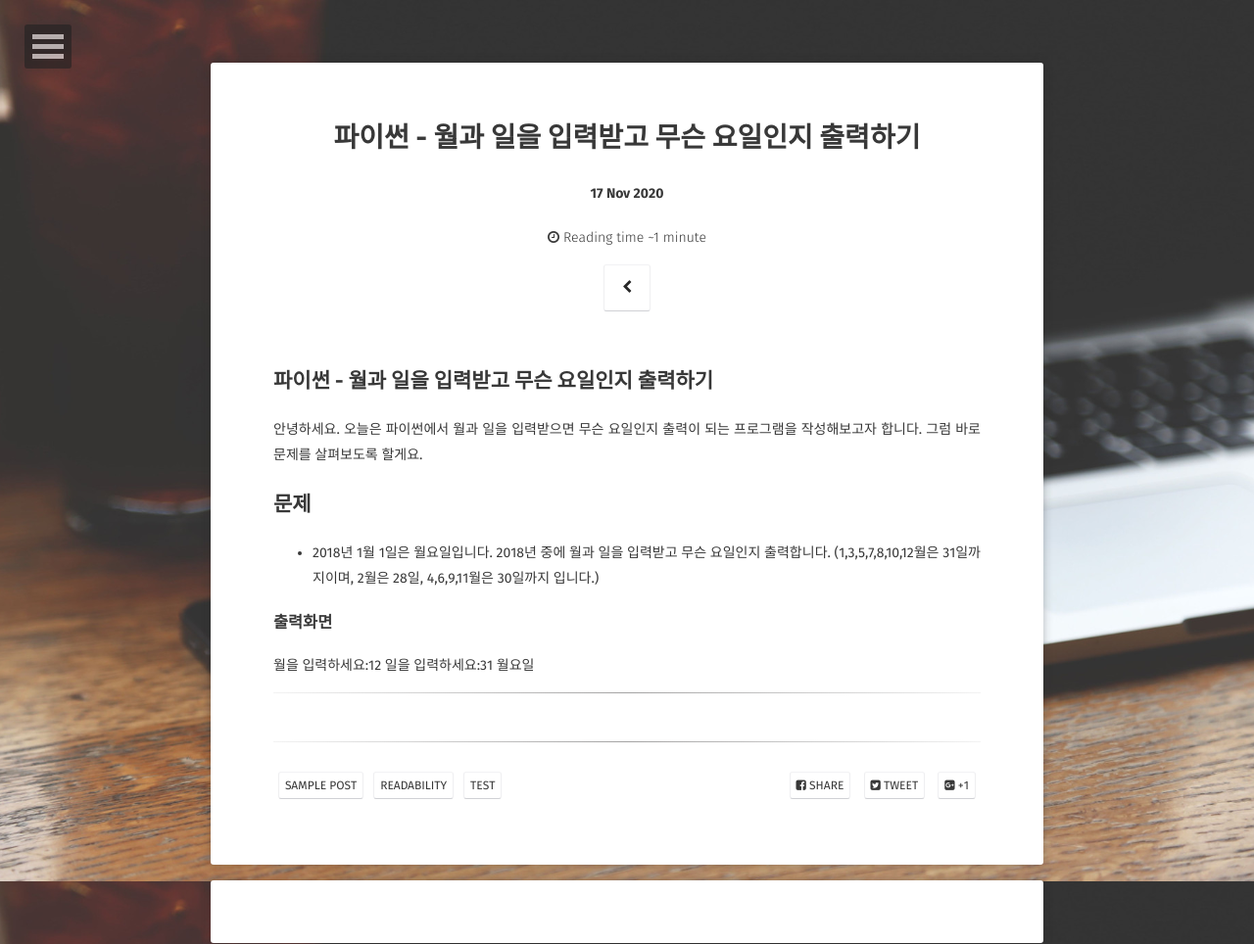
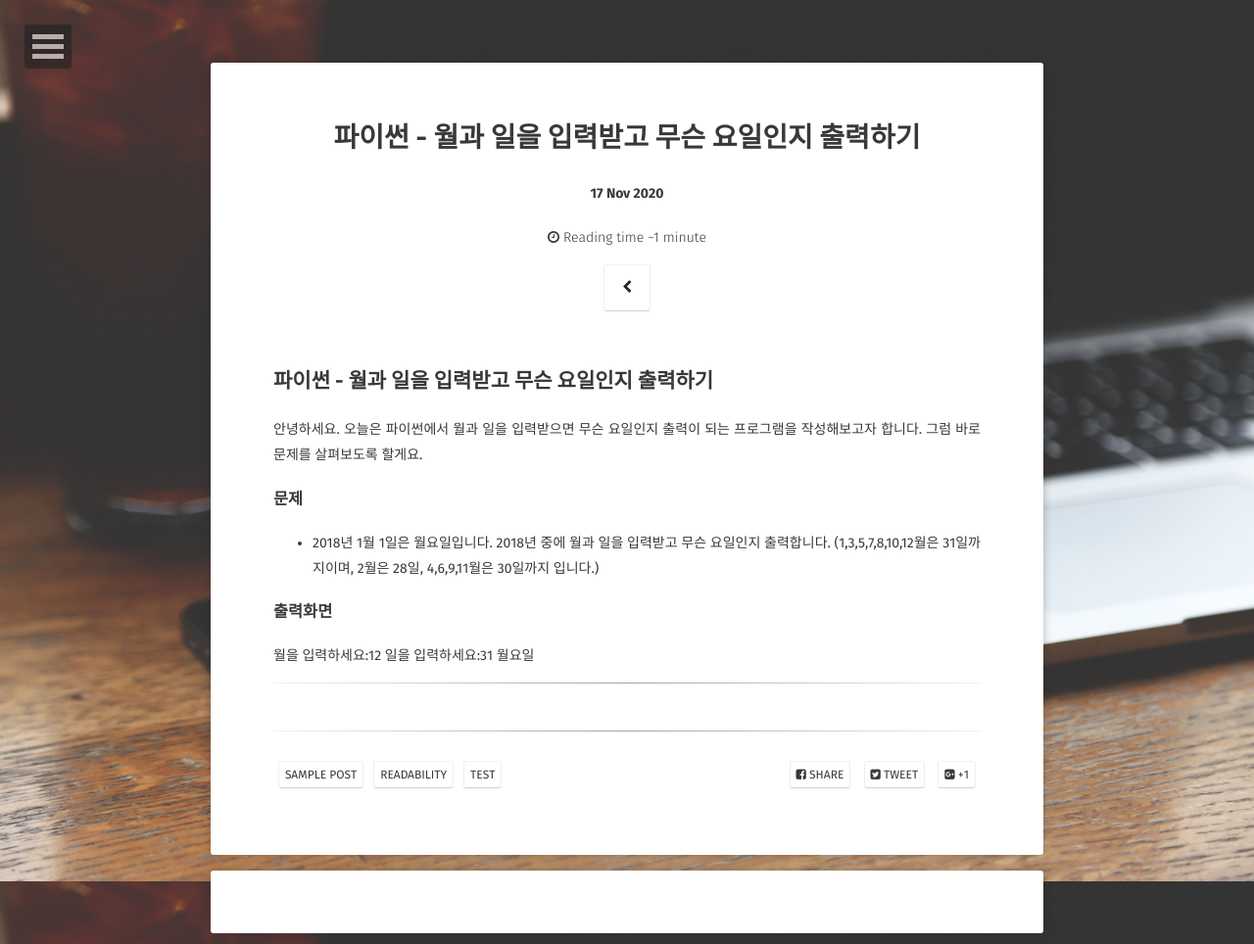
Before and after one commit to yulmukim/yulmukim.github.com, a Jekyll site: the page built from _posts/2020-11-18-readability-post.md, in a window 1280 px wide. Shown: the whole page at 98% size. Built offline with Jekyll 4.4.1, drawn with Linux system fonts in a browser that asks for light colours; some web fonts are replaced; comment, search, counter and statistics services are not loaded.

```diff
--- a/_posts/2020-11-18-readability-post.md
+++ b/_posts/2020-11-18-readability-post.md
@@ -13,12 +13,7 @@ comments: true
 그럼 바로 문제를 살펴보도록 할게요.
 
 
-
-
-
-
-
-## 문제
+### 문제
 
 * 2018년 1월 1일은 월요일입니다. 2018년 중에 월과 일을 입력받고 무슨 요일인지 출력합니다.
 (1,3,5,7,8,10,12월은 31일까지이며, 2월은 28일, 4,6,9,11월은 30일까지 입니다.)
```
